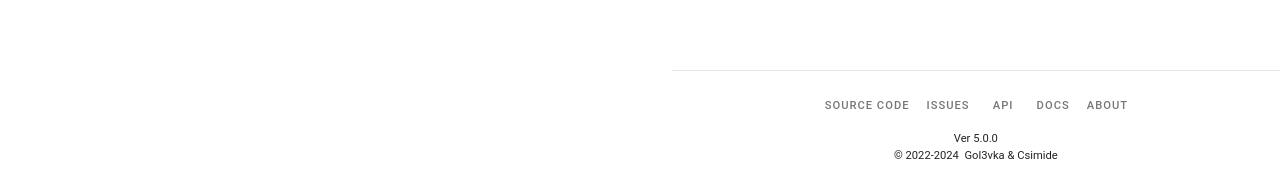
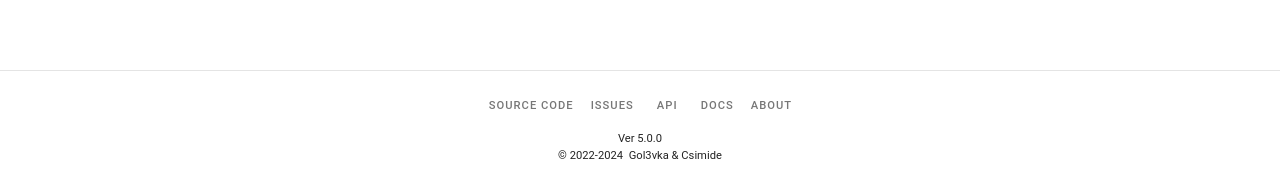
Before and after one commit to Golevka2001/Where-Are-Available-Chargers, a Vue app: page / in a window 1280 px wide. Shown: the part 615-797 px from the top of the page. Built offline with nearby package versions, Linux system fonts and the light colour scheme; no server answers.

Commit message:
Fix | Incorrect alignment attribute

```diff
--- a/src/layouts/components/TheFooter.vue
+++ b/src/layouts/components/TheFooter.vue
@@ -2,16 +2,10 @@
 <!-- 包含：链接、版本号、版权、鸣谢（待补充） -->
 
 <template>
-  <div style="align-self: self-end">
+  <div class="align-end">
     <v-divider />
-    <v-footer
-      class="text-center bg-transparent"
-      style="align-self: self-end"
-    >
-      <v-row
-        class="my-0"
-        style="align-self: self-start"
-      >
+    <v-footer class="text-center bg-transparent">
+      <v-row class="my-0">
         <!-- Nav links -->
         <v-col cols="12">
           <v-btn
```
